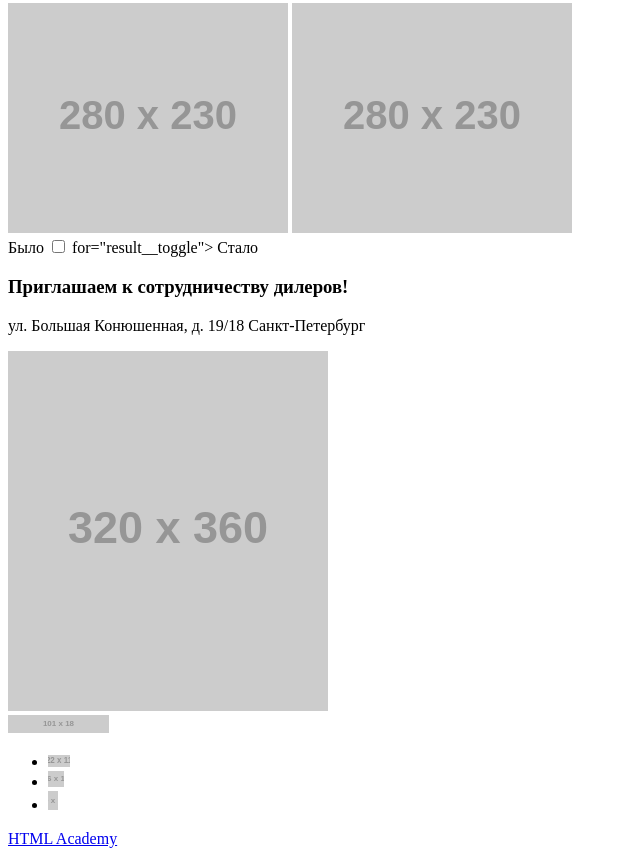
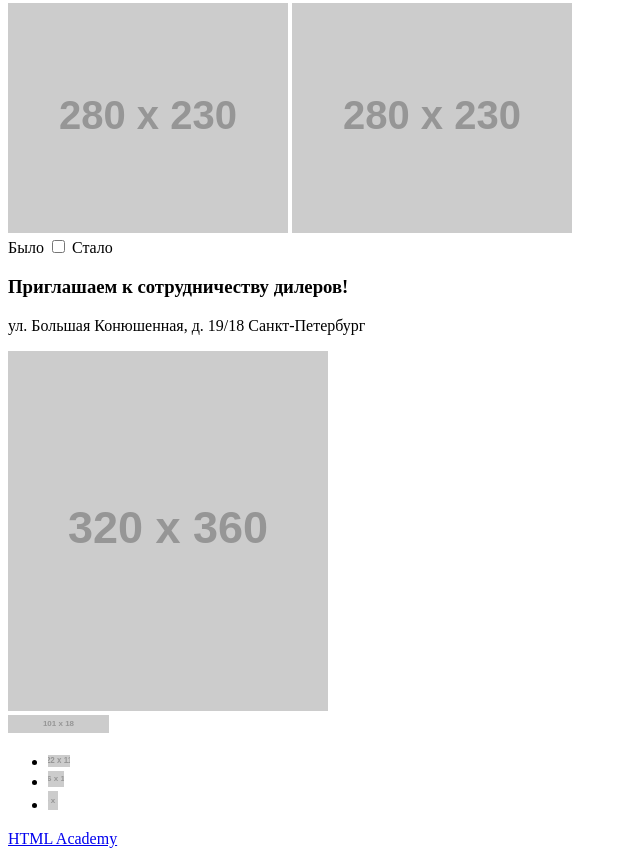
Before and after one commit to SovaSovitsa/236651-cat-energy-18, a website: page source/index.html in a window 1280 px wide. Shown: the part 979-1835 px from the top of the page, without its empty margins (0-640 px from the left). Drawn offline with Linux system fonts and the light colour scheme; placeholder pictures from the web are drawn by us.

Commit message:
Исправляет опечатки

```diff
--- a/source/index.html
+++ b/source/index.html
@@ -104,7 +104,7 @@
                 <div class="result__switch">
                     <span class="result__mode">Было</span>
                     <input class="result__toggle" type="checkbox" id="result__toggle" aria-label="Переключатель фотографий в слайдере">
-                    <label class="result_label">for="result__toggle"></label>
+                    <label class="result_label" for="result__toggle"></label>
                     <span class="result__mode">Стало</span>
                 </div>
             </div>
```
Also changed, not shown: source/form.html (+2 -2 lines).
